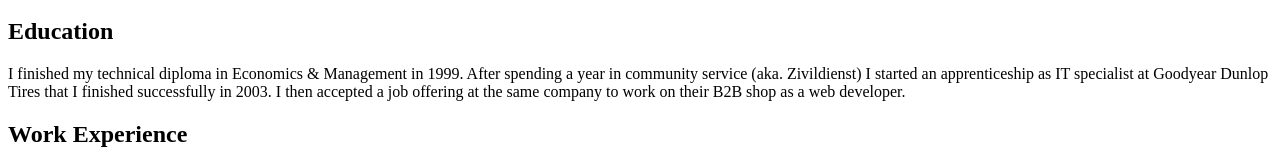
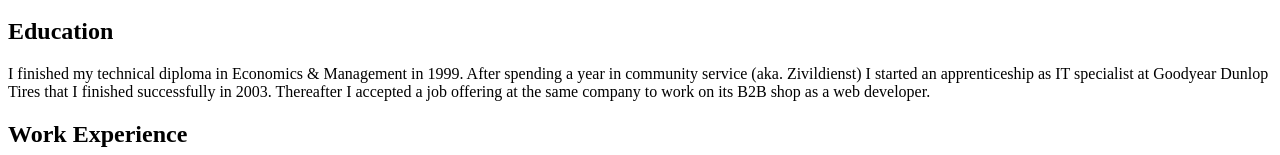
Before and after one commit to mariofink/about.mariofink.de, a Next.js app: page / in a window 1280 px wide. Shown: the part 145-300 px from the top of the page. Built offline with nearby package versions, Linux system fonts and the light colour scheme.

Commit message:
use relaxed leading

```diff
--- a/pages/index.jsx
+++ b/pages/index.jsx
@@ -3,6 +3,10 @@ import Navigation from "../components/Navigation";
 import Footer from "../components/Footer";
 import Heading from "../components/Heading";
 import SubHeading from "../components/Subheading";
+
+const Paragraph = ({ children }) => (
+  <p className="mt-3 text-xl leading-relaxed">{children}</p>
+);
 
 const Home = () => (
   <div className="container mx-auto">
@@ -12,30 +16,30 @@ const Home = () => (
 
     <main className="py-8 container mx-auto px-6 max-w-prose">
       <Heading>About Me</Heading>
-      <p className="mt-3 text-xl">
+      <Paragraph>
         Hi, my name is Mario Fink 👋🏻
         <br /> I live in the beautiful Rhön (a rural area in the midst of
         Germany) together with my wife and my two sons. Currently I work as a
         lead frontend developer at Goodyear Dunlop Tires in Fulda.
-      </p>
+      </Paragraph>
       <SubHeading>Education</SubHeading>
-      <p className="mt-3 text-xl">
+      <Paragraph>
         I finished my technical diploma in Economics & Management in 1999. After
         spending a year in community service (aka. Zivildienst) I started an
         apprenticeship as IT specialist at Goodyear Dunlop Tires that I finished
-        successfully in 2003. I then accepted a job offering at the same company
-        to work on their B2B shop as a web developer.
-      </p>
+        successfully in 2003. Thereafter I accepted a job offering at the same
+        company to work on its B2B shop as a web developer.
+      </Paragraph>
 
       <SubHeading>Work Experience</SubHeading>
-      <p className="mt-3 text-xl">
+      <Paragraph>
         Since 2003 I have been working in a 10-person team as lead frontend
         developer and UX designer – creating a B2B shop that is used throughout
         Europe, Middle East and South Africa (EMEA). My main responsibilities
         are the design and the implementation of the user interface. While doing
         that I am communicating with our European business stakeholders as well
         as our near and off-shore development partners.
-      </p>
+      </Paragraph>
     </main>
 
     <Footer />
```
